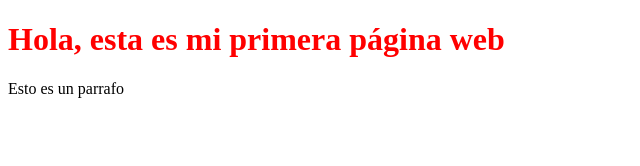
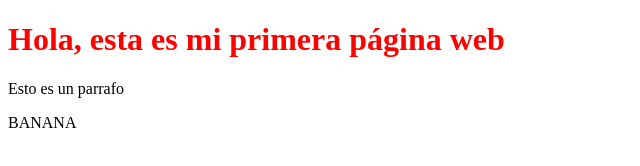
Before and after one commit to MoscosoMaximiliano/Clase1GitMaster2021, a plain HTML site: page index.html in a window 1280 px wide. Shown: the full height of the page, 0-640 px from the left. Drawn offline with Linux system fonts and the light colour scheme.

Commit message:
me mande macanas2

```diff
--- a/index.html
+++ b/index.html
@@ -13,7 +13,7 @@
             <div>
                 <div>
                     <div>
-
+                        BANANA
                     </div>
                 </div>
             </div>
```
